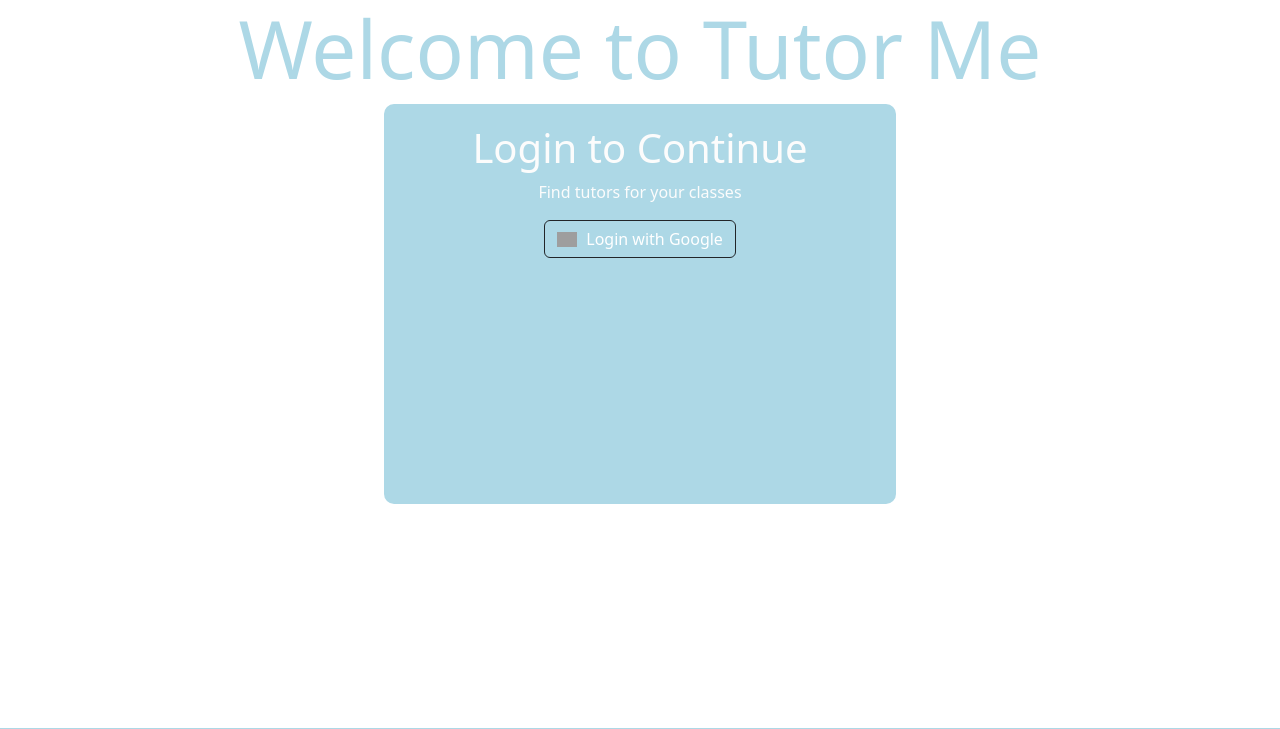
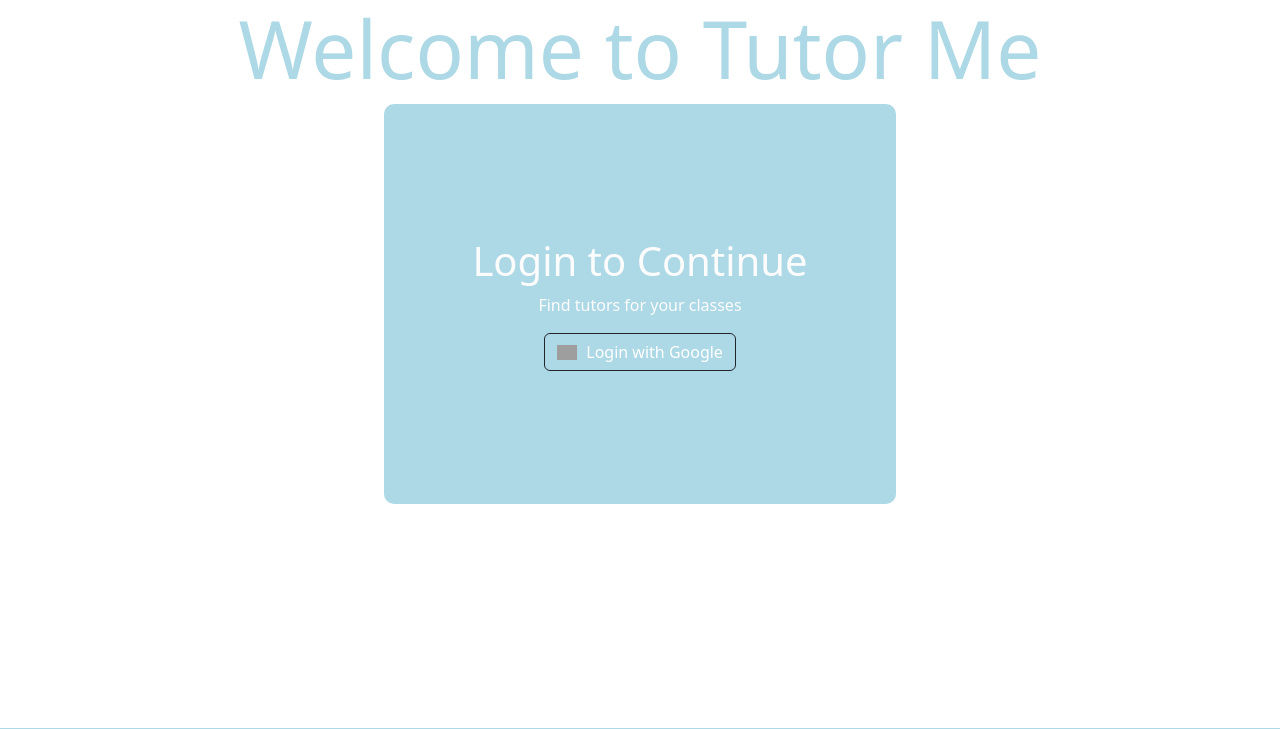
Before and after one commit to saarthak2002/TutorMe, a Django app: page /tutorme/ in a window 1280 px wide. Shown: the top 729 px of the page. Run offline with Django 4.2, Linux system fonts and the light colour scheme; some libraries are stand-ins or nearby versions; grey boxes are pictures that could not be loaded.

Commit message:
updated views

```diff
--- a/tutorme/static/tutorme/index.css
+++ b/tutorme/static/tutorme/index.css
@@ -4,10 +4,13 @@
 }
 
 .login-container {
+    display: flex;
+    flex-direction: column;
+    align-items: center;
+    justify-content: center;
     background-color: lightblue;
     color: #fcfcfc;
     padding: 20px;
     border-radius: 10px;
     text-align: center;
-    align-items: center;
 }
--- a/tutorme/templates/tutorme/tutorView.html
+++ b/tutorme/templates/tutorme/tutorView.html
@@ -5,7 +5,7 @@
         </div>
 
         <div class="col-9">
-            <h1 class="display-1 heading">Welcome to Tutor Me!</h1>
+            <h1 class="display-1 heading">Welcome to Tutor Me</h1>
             <h1 style="text-align: center;">This is the Tutor View</h1>
             <div><p style="text-align: center;">Welcome, You are logged in as {{ user.username }}</p></div>
 
```
